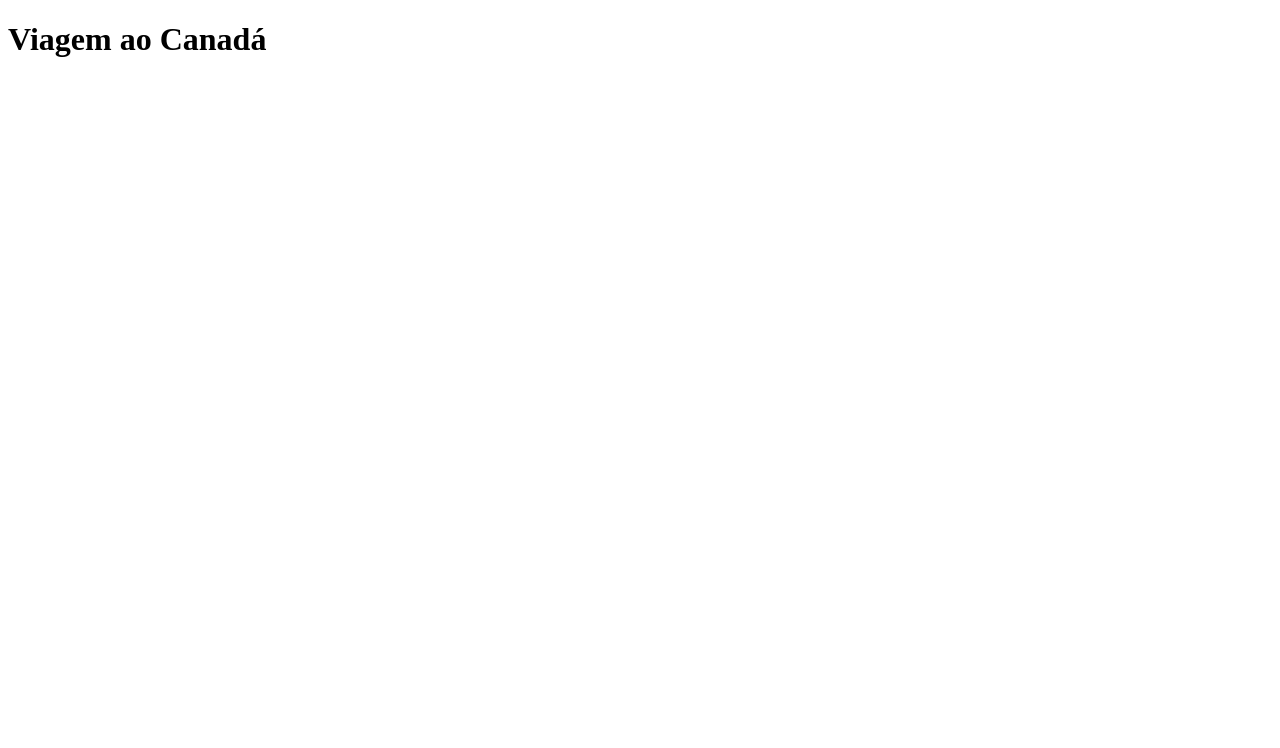
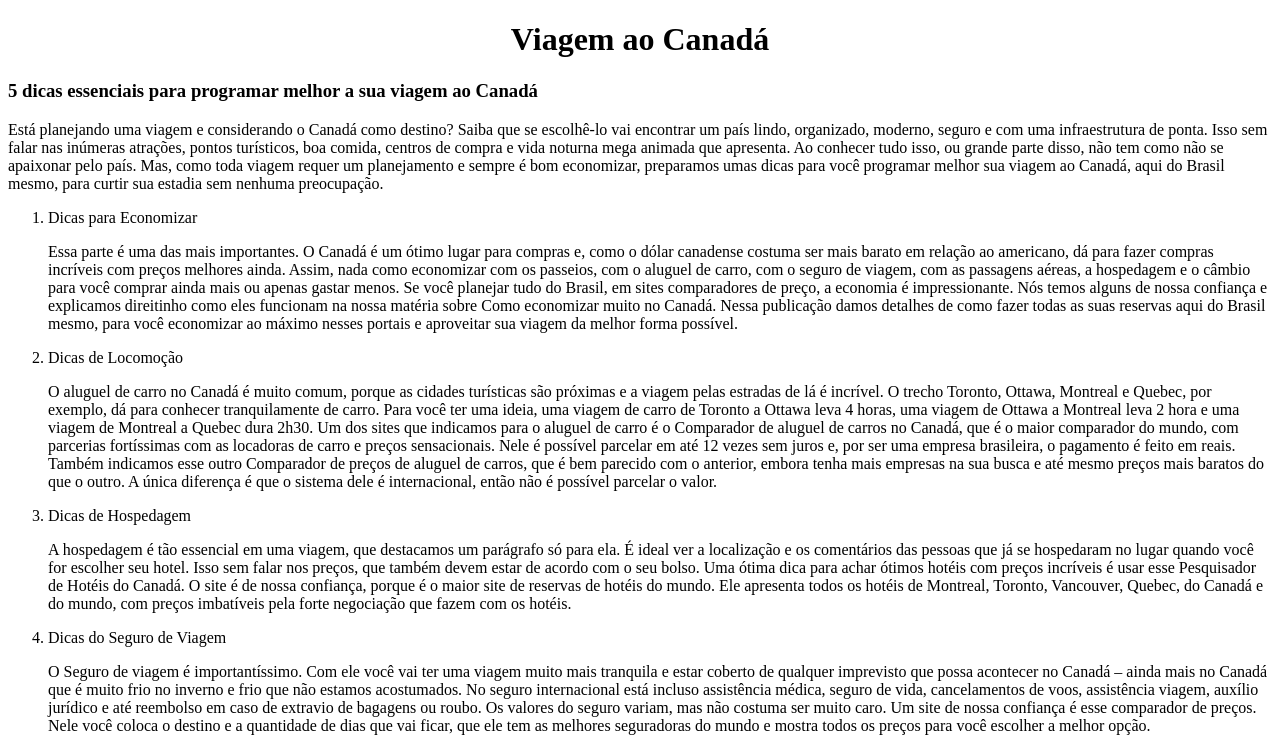
Before and after one commit to geovanegeh08/primeiro-projeto, a plain HTML site: page index.html in a window 1280 px wide. Shown: the top 748 px of the page. Drawn offline with Linux system fonts and the light colour scheme.

Commit message:
adc alterações index.html

```diff
--- a/index.html
+++ b/index.html
@@ -4,7 +4,21 @@
 	<title>Canadá</title>
 </head>
 <body>
-	<h1>Viagem ao Canadá</h1>
+	<h1 align="center">Viagem ao Canadá</h1>
+	<h3>5 dicas essenciais para programar melhor a sua viagem ao Canadá</h3>
+
+<p>Está planejando uma viagem e considerando o Canadá como destino? Saiba que se escolhê-lo vai encontrar um país lindo, organizado, moderno, seguro e com uma infraestrutura de ponta. Isso sem falar nas inúmeras atrações, pontos turísticos, boa comida, centros de compra e vida noturna mega animada que apresenta. Ao conhecer tudo isso, ou grande parte disso, não tem como não se apaixonar pelo país. Mas, como toda viagem requer um planejamento e sempre é bom economizar, preparamos umas dicas para você programar melhor sua viagem ao Canadá, aqui do Brasil mesmo, para curtir sua estadia sem nenhuma preocupação.</p>
+<ol>
+	<li>Dicas para Economizar</li>
+	<p>Essa parte é uma das mais importantes. O Canadá é um ótimo lugar para compras e, como o dólar canadense costuma ser mais barato em relação ao americano, dá para fazer compras incríveis com preços melhores ainda. Assim, nada como economizar com os passeios, com o aluguel de carro, com o seguro de viagem, com as passagens aéreas, a hospedagem e o câmbio para você comprar ainda mais ou apenas gastar menos. Se você planejar tudo do Brasil,  em sites comparadores de preço, a economia é impressionante. Nós temos alguns de nossa confiança e explicamos direitinho como eles funcionam na nossa matéria sobre Como economizar muito no Canadá. Nessa publicação damos detalhes de como fazer todas as suas reservas aqui do Brasil mesmo, para você economizar ao máximo nesses portais e aproveitar sua viagem da melhor forma possível.</p>
+	<li>Dicas de Locomoção</li>
+	<p>O aluguel de carro no Canadá é muito comum, porque as cidades turísticas são próximas e a viagem pelas estradas de lá é incrível. O trecho Toronto, Ottawa, Montreal e Quebec, por exemplo, dá para conhecer tranquilamente de carro. Para você ter uma ideia, uma viagem de carro de Toronto a Ottawa leva 4 horas, uma viagem de Ottawa a Montreal leva 2 hora e uma viagem de Montreal a Quebec dura 2h30. Um dos sites que indicamos para o aluguel de carro é o Comparador de aluguel de carros no Canadá, que é o maior comparador do mundo, com parcerias fortíssimas com as locadoras de carro e preços sensacionais. Nele é possível parcelar em até 12 vezes sem juros e, por ser uma empresa brasileira, o pagamento é feito em reais. Também indicamos esse outro Comparador de preços de aluguel de carros, que é bem parecido com o anterior, embora tenha mais empresas na sua busca e até mesmo preços mais baratos do que o outro. A única diferença é que o sistema dele é internacional, então não é possível parcelar o valor.</p>
+	<li>Dicas de Hospedagem</li>
+	<p>A hospedagem é tão essencial em uma viagem, que destacamos um parágrafo só para ela. É ideal ver a localização e os comentários das pessoas que já se hospedaram no lugar quando você for escolher seu hotel. Isso sem falar nos preços, que também devem estar de acordo com o seu bolso. Uma ótima dica para achar ótimos hotéis com preços incríveis é usar esse Pesquisador de Hotéis do Canadá. O site é de nossa confiança, porque é o maior site de reservas de hotéis do mundo. Ele apresenta todos os hotéis de Montreal, Toronto, Vancouver, Quebec, do Canadá e do mundo, com preços imbatíveis pela forte negociação que fazem com os hotéis.</p>
+	<li>Dicas do Seguro de Viagem</li>
+	<p>O Seguro de viagem é importantíssimo. Com ele você vai ter uma viagem muito mais tranquila e estar coberto de qualquer imprevisto que possa acontecer no Canadá – ainda mais no Canadá que é muito frio no inverno e frio que não estamos acostumados. No seguro internacional está incluso assistência médica, seguro de vida, cancelamentos de voos, assistência viagem, auxílio jurídico e até reembolso em caso de extravio de bagagens ou roubo. Os valores do seguro variam, mas não costuma ser muito caro. Um site de nossa confiança é esse comparador de preços. Nele você coloca o destino e a quantidade de dias que vai ficar, que ele tem as melhores seguradoras do mundo e mostra todos os preços para você escolher a melhor opção.</p>
+	<a href="../primeiro-projeto/Mala.jpg" target="_blank"> <img src="../primeiro-projeto/Mala.jpg" target="_blank"></a>
+</ol>
 
 </body>
 </html>
```
Also changed, not shown: Mala.jpg (added).
